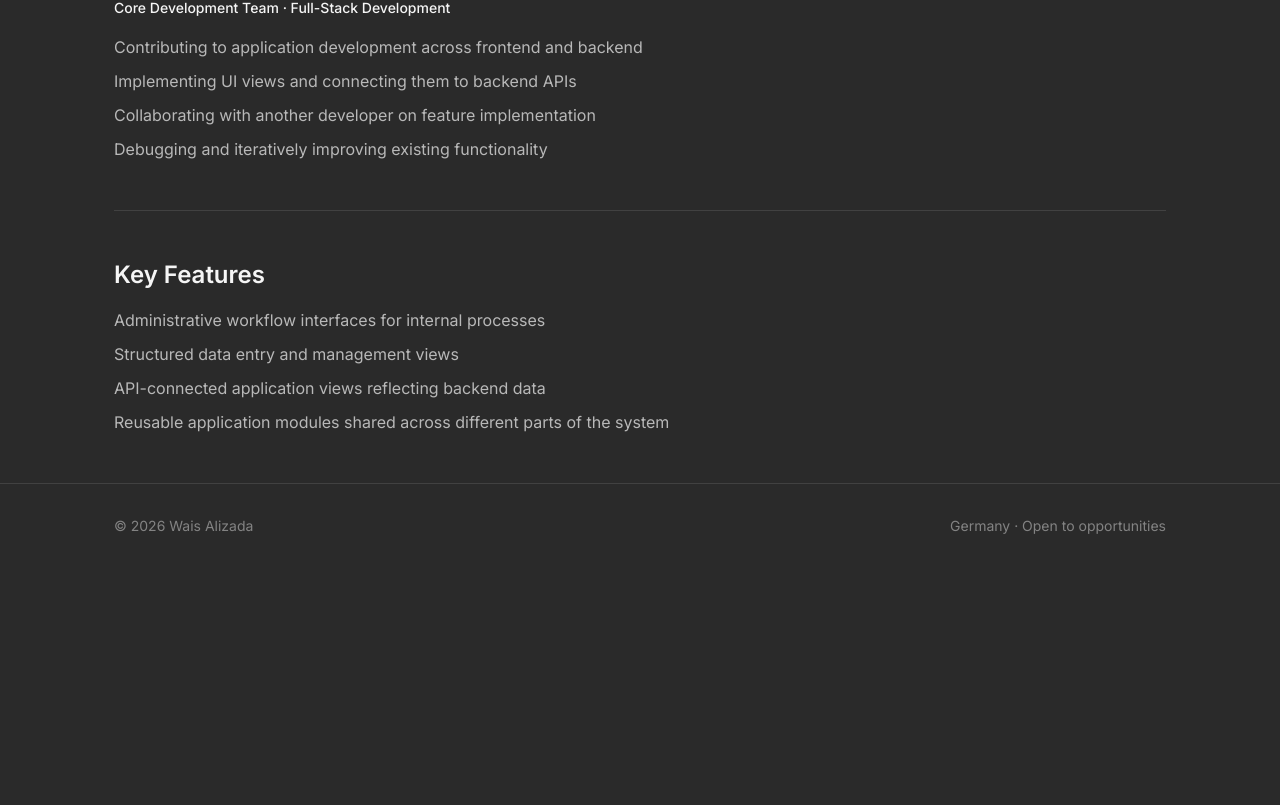
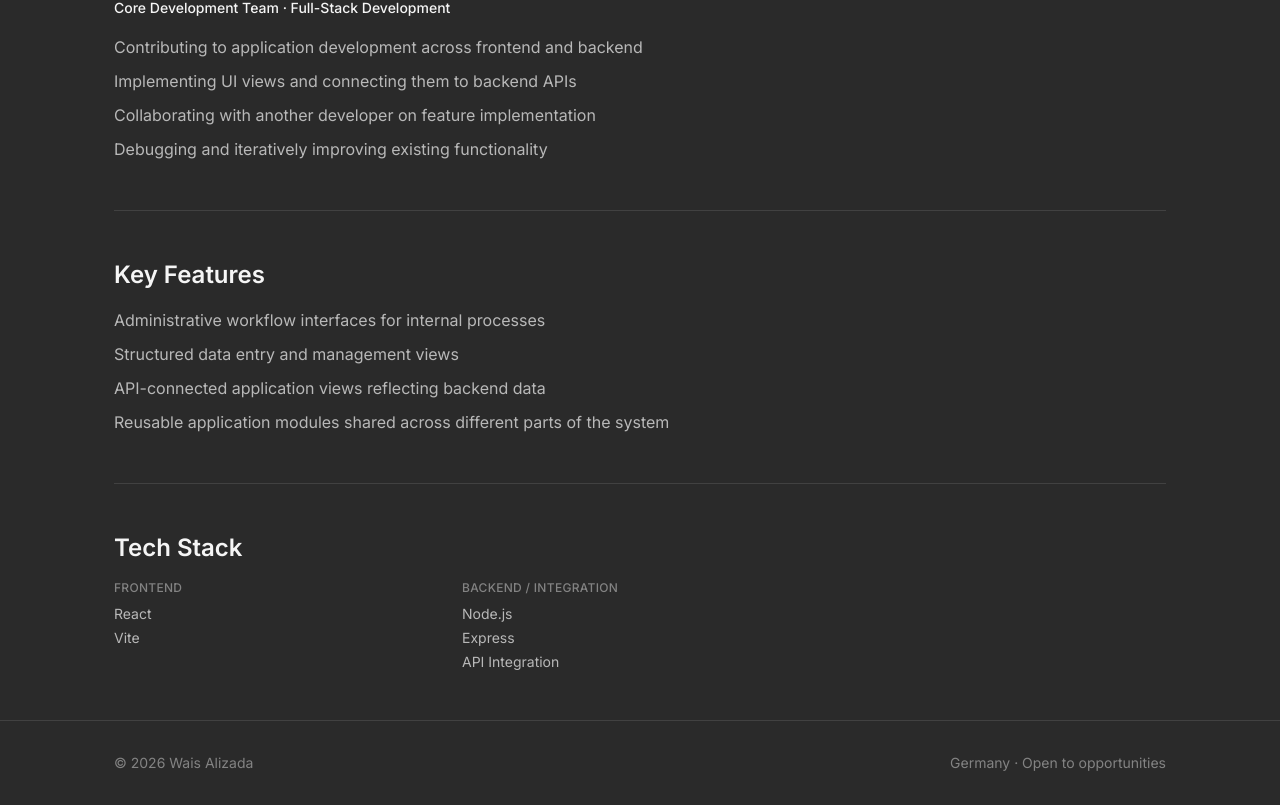
Before and after one commit to wais865/wais865-wais-portfolio, a Next.js app: page /projects/hrmis in a window 1280 px wide. Shown: the part 1401-2206 px from the top of the page. Before the commit the page ends 1969 px from the top, so only its background shows below. Built offline with nearby package versions, Linux system fonts and the light colour scheme.

Commit message:
feat: add HRMIS technology stack
Add a focused Tech Stack section: React and Vite on the frontend,
Node.js, Express, and API integration on the backend. No databases or
authentication technologies, since neither is verified for this
project.

```diff
--- a/src/app/projects/hrmis/page.tsx
+++ b/src/app/projects/hrmis/page.tsx
@@ -3,6 +3,7 @@ import Container from "@/components/layout/Container";
 import ProjectHeader from "@/components/case-study/ProjectHeader";
 import ProjectMeta from "@/components/case-study/ProjectMeta";
 import ProjectSection from "@/components/case-study/ProjectSection";
+import TechStack from "@/components/case-study/TechStack";
 import { projects } from "@/data/projects";
 
 export default function HrmisCaseStudyPage() {
@@ -90,6 +91,10 @@ export default function HrmisCaseStudyPage() {
             ))}
           </ul>
         </ProjectSection>
+
+        <ProjectSection heading="Tech Stack">
+          <TechStack groups={caseStudy.techStack} />
+        </ProjectSection>
       </Container>
     </main>
   );
```
